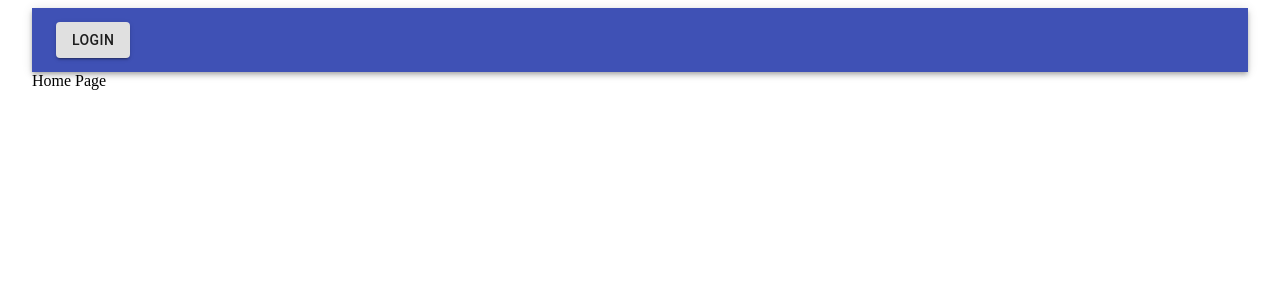
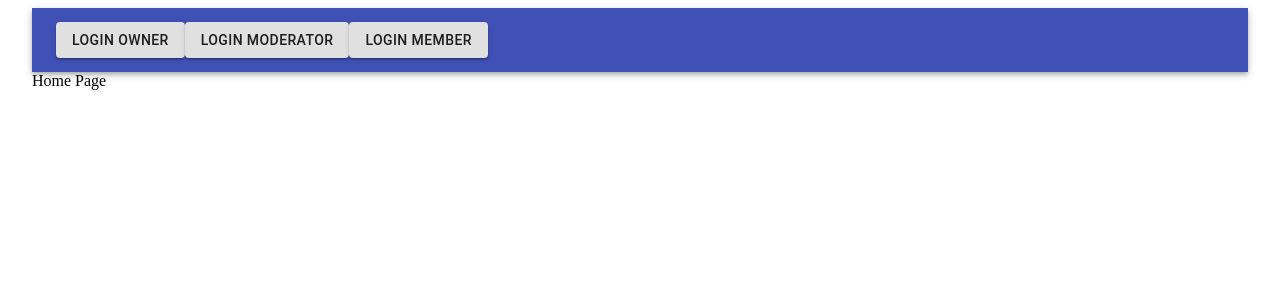
Before and after one commit to mendahu/off-nominal-book-club, a Next.js app: page / in a window 1280 px wide. Shown: the top 300 px of the page. Built offline with nearby package versions, Linux system fonts and the light colour scheme.

Commit message:
create override of app to store global cookie data in context

```diff
--- /dev/null
+++ b/pages/_app.js
@@ -0,0 +1,28 @@
+import App from 'next/app'
+import useCookie from '../src/hooks/useCookie'
+import { UserProvider } from '../src/UserContext'
+
+function MyApp({ Component, pageProps }) {
+
+  const userFuncs = useCookie()
+
+  return (
+    <UserProvider value={userFuncs}>
+      <Component {...pageProps} />
+    </UserProvider>
+  )
+}
+
+// Only uncomment this method if you have blocking data requirements for
+// every single page in your application. This disables the ability to
+// perform automatic static optimization, causing every page in your app to
+// be server-side rendered.
+//
+// MyApp.getInitialProps = async (appContext) => {
+//   // calls page's `getInitialProps` and fills `appProps.pageProps`
+//   const appProps = await App.getInitialProps(appContext);
+//
+//   return { ...appProps }
+// }
+
+export default MyApp
--- /dev/null
+++ b/src/UserContext.js
@@ -0,0 +1,8 @@
+import React from 'react'
+
+const UserContext = React.createContext();
+
+export const UserProvider = UserContext.Provider;
+export const UserConsumer = UserContext.Consumer;
+
+export default UserContext;
--- a/src/components/Authentication/LoginForm.jsx
+++ b/src/components/Authentication/LoginForm.jsx
@@ -1,21 +1,23 @@
+import { useContext } from 'react'
 import { Button } from "@material-ui/core";
-import { useState } from 'react'
-import { parseCookies, setCookie, destroyCookie } from 'nookies'
+import UserContext from '../../UserContext'
 
-const LoginForm = (props) => {
+const LoginForm = () => {
 
+  const { userId, logUserIn, logUserOut } = useContext(UserContext)
 
-
-  if (!props.userId) {
+  if (!userId) {
     return (
       <div>
-        <Button onClick={() => props.logUserIn(1)} variant="contained" color="default">Login</Button>
+        <Button onClick={() => logUserIn(2)} variant="contained" color="default">Login Owner</Button>
+        <Button onClick={() => logUserIn(1)} variant="contained" color="default">Login Moderator</Button>
+        <Button onClick={() => logUserIn(3)} variant="contained" color="default">Login Member</Button>
       </div>
     )
   } else {
     return (
       <div>
-        <Button onClick={() => props.logUserOut()} variant="contained" color="default">Logout</Button>
+        <Button onClick={() => logUserOut()} variant="contained" color="default">Logout User {userId}</Button>
       </div>
     )
   }
--- a/src/components/Bookview/BookTitleBar.jsx
+++ b/src/components/Bookview/BookTitleBar.jsx
@@ -6,6 +6,7 @@ const BookTitleBar = (props) => {
   return (
     <Paper>
       <h1>{props.title}</h1>
+      <h2>User Id: {props.userId}</h2>
       <h4>{props.authors.map((author) => author.name + " - ")} {props.year}</h4>
       <img src={props.img} />
     </Paper>
--- a/src/components/DefaultLayout.jsx
+++ b/src/components/DefaultLayout.jsx
@@ -1,16 +1,13 @@
 import Navbar from '../../src/components/Navbar'
 import { Container } from "@material-ui/core";
-import useCookie from '../hooks/useCookie'
 
 const Layout = props => {
 
-  const { userId, logUserIn, logUserOut } = useCookie(null)
-
   return (
-    <Container maxWidth="lg">
-      <Navbar userId={userId} logUserIn={logUserIn} logUserOut={logUserOut}></Navbar>
-      {props.children}
-    </Container>
+      <Container maxWidth="lg">
+        <Navbar></Navbar>
+        {props.children}
+      </Container>
   )
 }
 
--- a/src/components/Navbar.jsx
+++ b/src/components/Navbar.jsx
@@ -1,14 +1,13 @@
 import { AppBar, Toolbar } from "@material-ui/core";
 import LoginForm from './Authentication/LoginForm'
 
-const Navbar = props => {
+const Navbar = () => {
+
   return (
     <AppBar position="static">
       <Toolbar>
-
-        <LoginForm userId={props.userId} logUserIn={props.logUserIn} logUserOut={props.logUserOut} />
+        <LoginForm/>
       </Toolbar>
-
     </AppBar>
   )
 }
--- a/src/hooks/useBookData.js
+++ b/src/hooks/useBookData.js
@@ -1,7 +1,8 @@
 import { useState, useEffect } from "react";
 import axios from "axios";
 
-export default function useBookData(ssrBook) {
+
+export default function useBookData(ssrBook, userId) {
 
   const [state, setState] = useState({
     tags: ssrBook.tags,
@@ -16,6 +17,7 @@ export default function useBookData(ssrBook) {
 
   //API calls for user data
   useEffect(() => {
+    if (userId) {
       axios.get(`/api/books/userData?bookId=${state.bookId}`)
         .then((results) => {
           const userTags = results.data[0].user_tags
@@ -24,6 +26,7 @@ export default function useBookData(ssrBook) {
         .catch((err) => {
           console.error(err);
         });
+    }
   }, []);
 
   return {
--- a/src/hooks/useCookie.js
+++ b/src/hooks/useCookie.js
@@ -3,23 +3,24 @@ import { parseCookies, setCookie, destroyCookie } from 'nookies'
 
 export default function useCookie() {
   const cookies = parseCookies()
+  const defaultUserId = cookies.userId || null
 
-  const [ userId, setUserId ] = useState(cookies.userId)
+  const [ userId, setUserId ] = useState(defaultUserId)
 
   const logUserIn = (id) => {
-    setCookie(null, 'userId', 1, { maxAge: 24 * 60 * 60, path: "/" })
+    setCookie(null, 'userId', id, { maxAge: 24 * 60 * 60, path: "/" })
     setUserId(id);
   }
 
   const logUserOut = () => {
-    destroyCookie(null, 'userId');
+    destroyCookie({}, 'userId', { path: "/"});
     setUserId(null);
   }
 
   return {
+    userId,
     logUserIn,
-    logUserOut,
-    userId
+    logUserOut
   };
 
 }
```
Also changed, not shown: pages/books/[id].jsx (+6 -4 lines). Lines whose indentation alone changed are shown as unchanged.
